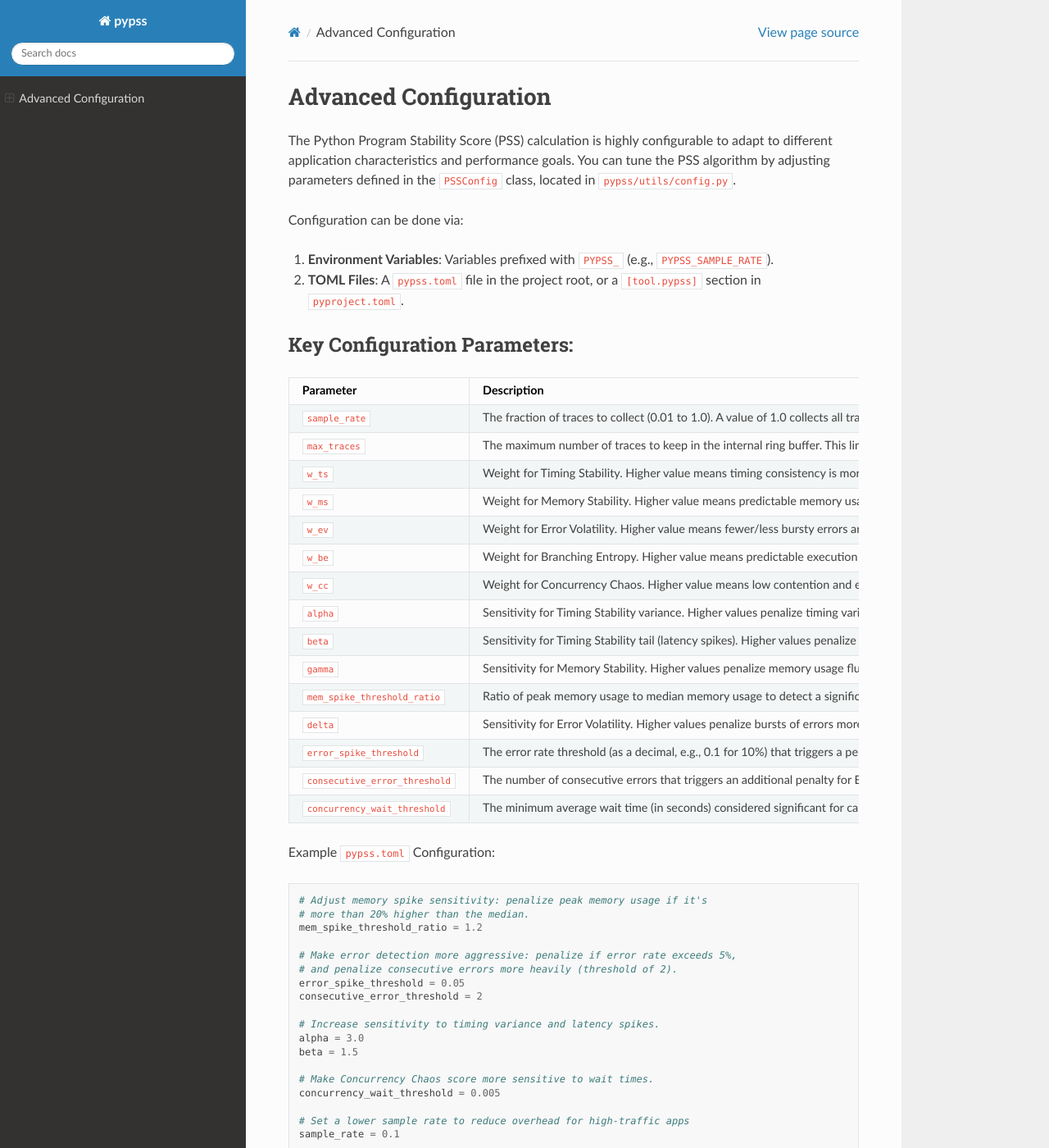
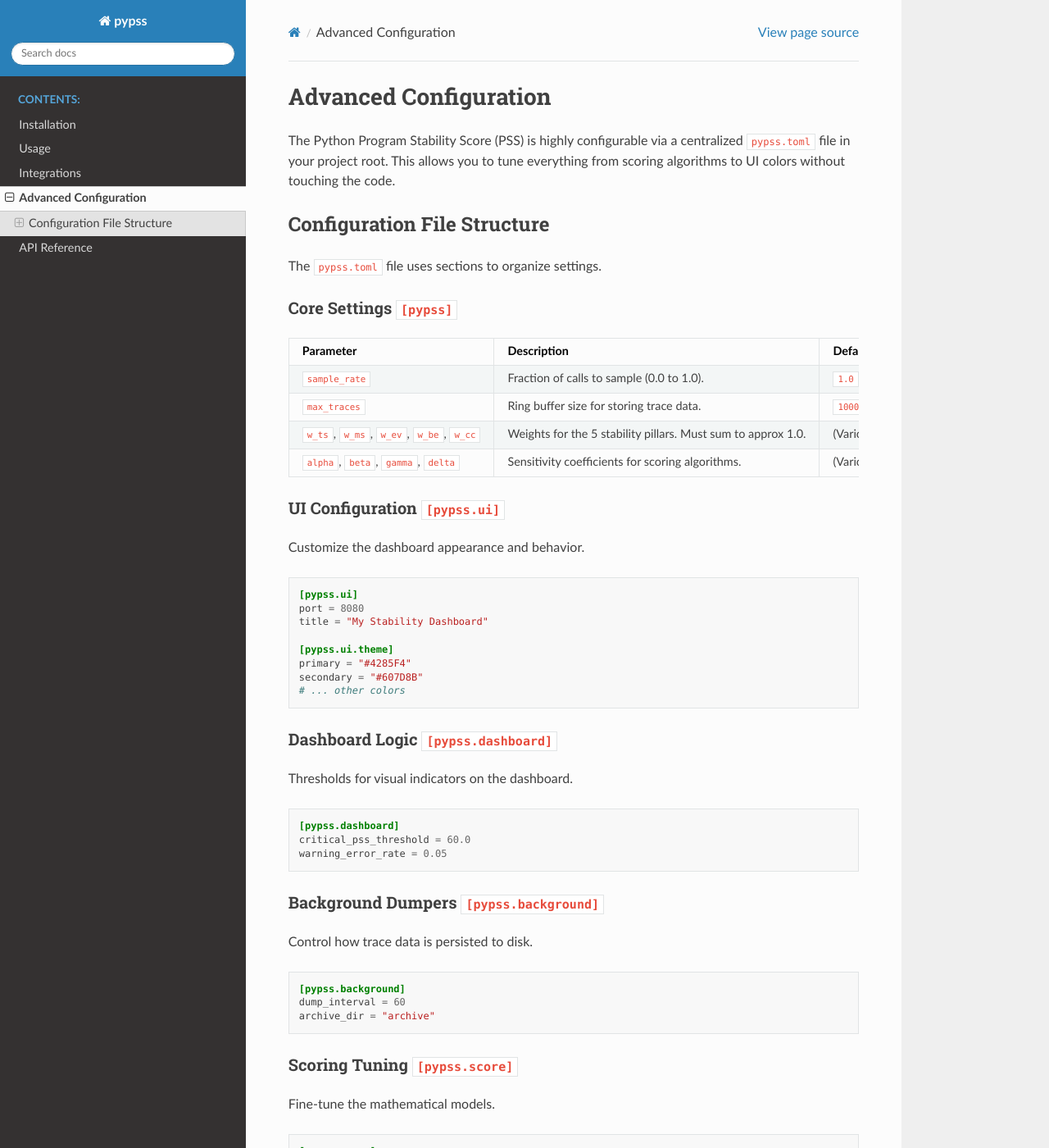
Before and after one commit to Be-Wagile-India/pypss, a Sphinx documentation site: the page built from docs/source/advanced_config.rst, in a window 1280 px wide and 1400 px high. Shown: the whole window at 82% size. Built offline with Sphinx 7.4.7 and the Read the Docs theme 3.1.0, drawn with Linux system fonts in a browser that asks for light colours; some of the changed text lies outside the part shown.

Commit message:
Final Documentation Updated

```diff
--- a/docs/source/advanced_config.rst
+++ b/docs/source/advanced_config.rst
@@ -1,15 +1,15 @@
 Advanced Configuration
 ======================
 
-The Python Program Stability Score (PSS) calculation is highly configurable to adapt to different application characteristics and performance goals. You can tune the PSS algorithm by adjusting parameters defined in the ``PSSConfig`` class, located in ``pypss/utils/config.py``.
+The Python Program Stability Score (PSS) is highly configurable via a centralized ``pypss.toml`` file in your project root. This allows you to tune everything from scoring algorithms to UI colors without touching the code.
 
-Configuration can be done via:
+Configuration File Structure
+----------------------------
 
-1.  **Environment Variables**: Variables prefixed with ``PYPSS_`` (e.g., ``PYPSS_SAMPLE_RATE``).
-2.  **TOML Files**: A ``pypss.toml`` file in the project root, or a ``[tool.pypss]`` section in ``pyproject.toml``.
+The ``pypss.toml`` file uses sections to organize settings.
 
-Key Configuration Parameters:
------------------------------
+Core Settings ``[pypss]``
+~~~~~~~~~~~~~~~~~~~~~~~~~
 
 .. list-table::
    :header-rows: 1
@@ -17,97 +17,123 @@
 
    * - Parameter
      - Description
-     - Default Value
+     - Default
 
    * - ``sample_rate``
-     - The fraction of traces to collect (0.01 to 1.0). A value of 1.0 collects all traces, while lower values sample traces to reduce overhead in high-traffic applications.
+     - Fraction of calls to sample (0.0 to 1.0).
      - ``1.0``
 
    * - ``max_traces``
-     - The maximum number of traces to keep in the internal ring buffer. This limits memory usage.
+     - Ring buffer size for storing trace data.
      - ``10000``
 
-   * - ``w_ts``
-     - Weight for Timing Stability. Higher value means timing consistency is more critical.
-     - ``0.30``
+   * - ``w_ts``, ``w_ms``, ``w_ev``, ``w_be``, ``w_cc``
+     - Weights for the 5 stability pillars. Must sum to approx 1.0.
+     - (Various)
 
-   * - ``w_ms``
-     - Weight for Memory Stability. Higher value means predictable memory usage is more critical.
-     - ``0.20``
+   * - ``alpha``, ``beta``, ``gamma``, ``delta``
+     - Sensitivity coefficients for scoring algorithms.
+     - (Various)
 
-   * - ``w_ev``
-     - Weight for Error Volatility. Higher value means fewer/less bursty errors are more important.
-     - ``0.20``
+UI Configuration ``[pypss.ui]``
+~~~~~~~~~~~~~~~~~~~~~~~~~~~~~~~
 
-   * - ``w_be``
-     - Weight for Branching Entropy. Higher value means predictable execution paths are more important.
-     - ``0.15``
-
-   * - ``w_cc``
-     - Weight for Concurrency Chaos. Higher value means low contention and efficient parallel execution is more important.
-     - ``0.15``
-
-   * - ``alpha``
-     - Sensitivity for Timing Stability variance. Higher values penalize timing variance more strictly.
-     - ``2.0``
-
-   * - ``beta``
-     - Sensitivity for Timing Stability tail (latency spikes). Higher values penalize latency spikes more strictly.
-     - ``1.0``
-
-   * - ``gamma``
-     - Sensitivity for Memory Stability. Higher values penalize memory usage fluctuations more strictly.
-     - ``2.0``
-
-   * - ``mem_spike_threshold_ratio``
-     - Ratio of peak memory usage to median memory usage to detect a significant spike (e.g., 1.5 means peak can be 50% higher than median).
-     - ``1.5``
-
-   * - ``delta``
-     - Sensitivity for Error Volatility. Higher values penalize bursts of errors more strictly.
-     - ``1.0``
-
-   * - ``error_spike_threshold``
-     - The error rate threshold (as a decimal, e.g., 0.1 for 10%) that triggers a penalty for Error Volatility.
-     - ``0.1``
-
-   * - ``consecutive_error_threshold``
-     - The number of consecutive errors that triggers an additional penalty for Error Volatility.
-     - ``3``
-
-   * - ``concurrency_wait_threshold``
-     - The minimum average wait time (in seconds) considered significant for calculating Concurrency Chaos.
-     - ``0.001``
-
-Example ``pypss.toml`` Configuration:
+Customize the dashboard appearance and behavior.
 
 .. code-block:: toml
 
-   # Adjust memory spike sensitivity: penalize peak memory usage if it's
-   # more than 20% higher than the median.
-   mem_spike_threshold_ratio = 1.2
+   [pypss.ui]
+   port = 8080
+   title = "My Stability Dashboard"
 
-   # Make error detection more aggressive: penalize if error rate exceeds 5%,
-   # and penalize consecutive errors more heavily (threshold of 2).
-   error_spike_threshold = 0.05
-   consecutive_error_threshold = 2
+   [pypss.ui.theme]
+   primary = "#4285F4"
+   secondary = "#607D8B"
+   # ... other colors
 
-   # Increase sensitivity to timing variance and latency spikes.
-   alpha = 3.0
-   beta = 1.5
+Dashboard Logic ``[pypss.dashboard]``
+~~~~~~~~~~~~~~~~~~~~~~~~~~~~~~~~~~~~~
 
-   # Make Concurrency Chaos score more sensitive to wait times.
-   concurrency_wait_threshold = 0.005
+Thresholds for visual indicators on the dashboard.
 
-   # Set a lower sample rate to reduce overhead for high-traffic apps
-   sample_rate = 0.1
+.. code-block:: toml
 
-   # Limit the trace buffer size
-   max_traces = 5000
+   [pypss.dashboard]
+   critical_pss_threshold = 60.0
+   warning_error_rate = 0.05
 
-   # Adjust weights: Make timing stability more important
-   w_ts = 0.4
-   w_ms = 0.15
-   w_ev = 0.15
-   w_be = 0.15
-   w_cc = 0.15
+Background Dumpers ``[pypss.background]``
+~~~~~~~~~~~~~~~~~~~~~~~~~~~~~~~~~~~~~~~~~
+
+Control how trace data is persisted to disk.
+
+.. code-block:: toml
+
+   [pypss.background]
+   dump_interval = 60
+   archive_dir = "archive"
+
+Scoring Tuning ``[pypss.score]``
+~~~~~~~~~~~~~~~~~~~~~~~~~~~~~~~~
+
+Fine-tune the mathematical models.
+
+.. code-block:: toml
+
+   [pypss.score]
+   latency_tail_percentile = 94
+   memory_epsilon = 1e-9
+   error_vmr_multiplier = 0.5
+   error_spike_impact_multiplier = 0.5
+   consecutive_error_decay_multiplier = 2.0
+
+Collector Performance ``[pypss.collector]``
+~~~~~~~~~~~~~~~~~~~~~~~~~~~~~~~~~~~~~~~~~~~
+
+Optimize the in-memory collector for high-concurrency workloads.
+
+.. code-block:: toml
+
+   [pypss.collector]
+   max_traces_sharding_threshold = 1000
+   shard_count = 16
+
+Advisor Thresholds ``[pypss.advisor]``
+~~~~~~~~~~~~~~~~~~~~~~~~~~~~~~~~~~~~~~
+
+Configure when the AI Advisor triggers specific warnings.
+
+.. code-block:: toml
+
+   [pypss.advisor]
+   threshold_excellent = 90
+   metric_score_critical = 0.6
+   # ...
+
+Integrations ``[pypss.integration.*]``
+~~~~~~~~~~~~~~~~~~~~~~~~~~~~~~~~~~~~~~
+
+Configure prefixes and headers for various integrations.
+
+.. code-block:: toml
+
+   [pypss.integration.celery]
+   trace_prefix = "celery:"
+
+   [pypss.integration.flask]
+   trace_prefix = "flask:"
+   header_latency = "X-PSS-Latency"
+
+   [pypss.integration.otel]
+   metric_prefix = "pypss."
+
+LLM Advisor ``[pypss.llm]``
+~~~~~~~~~~~~~~~~~~~~~~~~~~~
+
+Configure the AI backend for the ``diagnose`` command.
+
+.. code-block:: toml
+
+   [pypss.llm]
+   openai_model = "gpt-4o"
+   ollama_url = "http://localhost:11434/api/generate"
--- a/docs/source/usage.rst
+++ b/docs/source/usage.rst
@@ -36,8 +37,6 @@
        await asyncio.sleep(0.1)
        return "data"
 
-**Note:** For async functions, the **Concurrency Chaos** metric is calculated based on the variance of the total wall-clock time (latency), rather than CPU vs Wait time, to accurately reflect event loop contention and I/O delays.
-
 Or the context manager:
 
 .. code-block:: python
@@ -54,7 +53,7 @@
 
 .. code-block:: bash
 
-   pypss analyze traces.json
+   pypss analyze --trace-file traces.json
 
 **Scalability:** The ``analyze`` command uses streaming JSON parsing (via ``ijson``) and O(1) memory algorithms. It can process multi-gigabyte trace files with minimal RAM usage.
 
@@ -72,44 +71,26 @@
 *   **Overall PSS Gauge**: Instant view of system health.
 *   **Metric Breakdown**: Scores for Timing, Memory, Errors, etc.
 *   **Latency Trends**: P50/P95/Max latency over time.
-*   **Error Analysis**: Click the **Error Rate** box to view a detailed table of all failed traces, including error messages and timestamps.
-*   **Module Details**: Click on any module in the table to see module-specific metrics and trends.
-*   **AI Advisor**: Auto-generated insights and recommendations based on your data.
+*   **Error Analysis**: Click the **Error Rate** box to view a detailed table of all failed traces.
+*   **Module Details**: Click on any module in the table to see module-specific metrics.
+*   **AI Advisor**: Auto-generated insights and recommendations.
 
 PSS Configuration
 -----------------
 
-The Python Program Stability Score (PSS) calculation can be fine-tuned using various parameters defined in the ``PSSConfig`` class within ``pypss/utils/config.py``. These parameters can be overridden by creating a ``pypss.toml`` file in your project root or by adding a ``[tool.pypss]`` section to your ``pyproject.toml``.
+PyPSS is configured via ``pypss.toml``. See :doc:`advanced_config` for full details.
 
-Here are the key configuration parameters and their impact on the PSS:
-
-*   **`mem_spike_threshold_ratio`**:
-    *   **Description**: This parameter (default: 1.5) defines the ratio by which peak memory usage can exceed the median memory usage before an additional penalty is applied to the Memory Stability (MS) score. For example, a value of 1.5 means that if peak memory is more than 50% higher than median memory, the MS score will be negatively affected.
-    *   **Impact**: A lower `mem_spike_threshold_ratio` makes the MS score more sensitive to sudden memory consumption spikes, helping to detect potential memory leaks or inefficient memory usage patterns more aggressively.
-
-*   **`error_spike_threshold`**:
-    *   **Description**: This parameter (default: 0.1) sets a threshold for the mean error rate (e.g., 0.1 means 10% error rate). If the observed mean error rate exceeds this threshold, an additional penalty is applied to the Error Volatility (EV) score.
-    *   **Impact**: A lower `error_spike_threshold` makes the EV score more sensitive to sudden increases in error rates, allowing for earlier detection of system instability or outages.
-
-*   **`consecutive_error_threshold`**:
-    *   **Description**: This integer parameter (default: 3) specifies the number of consecutive errors that must occur to trigger an additional, more aggressive penalty to the Error Volatility (EV) score.
-    *   **Impact**: This parameter helps in identifying sustained failure conditions, which are often stronger indicators of a severe outage than isolated errors. A lower threshold will penalize shorter sequences of consecutive errors more heavily.
-
-*   **`concurrency_wait_threshold`**:
-    *   **Description**: This parameter (default: 0.001 seconds) sets the minimum mean wait time for concurrency chaos calculation. Wait times below this threshold are considered negligible and do not contribute to concurrency chaos.
-    *   **Impact**: Adjusting this threshold allows you to focus the Concurrency Chaos (CC) score on more significant contention issues, ignoring very short, potentially insignificant wait times.
-
-Example ``pypss.toml`` configuration:
+Quick example:
 
 .. code-block:: toml
 
    [pypss]
-   # Adjust memory spike sensitivity
-   mem_spike_threshold_ratio = 1.2
+   sample_rate = 0.1
 
+   [pypss.score]
    # Make error detection more aggressive
    error_spike_threshold = 0.05
    consecutive_error_threshold = 2
 
-   # Adjust concurrency sensitivity
-   concurrency_wait_threshold = 0.005
+   [pypss.ui]
+   title = "My Production Stability"
```
Also changed, not shown: other parts of docs/source/usage.rst (+1 -0 lines), README.md (+0 -2 lines), docs/source/index.rst (+5 -5 lines), docs/source/integrations.rst (+36 -52 lines), 2 other files.
